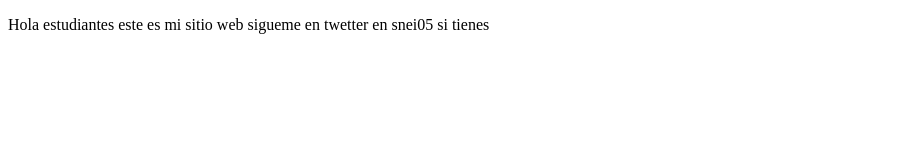
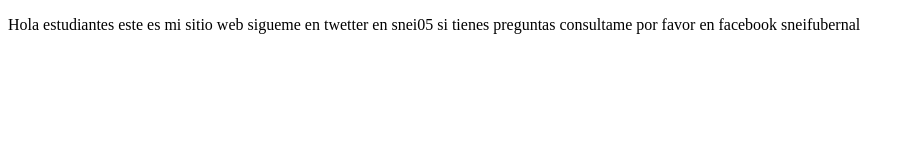
Before and after one commit to snei04/protectDemoCursoPrework, a plain HTML site: page index.html in a window 1280 px wide. Shown: the whole page, without its empty margins (0-913 px from the left). Drawn offline with Linux system fonts and the light colour scheme.

Commit message:
cambios agramos sitio de facebook

```diff
--- a/index.html
+++ b/index.html
@@ -9,7 +9,7 @@
 <body>
   <p>
       Hola estudiantes este es mi sitio web sigueme en twetter en snei05
-      si tienes
+      si tienes preguntas consultame por favor en facebook sneifubernal
   </p>
 </body>
 </html>
```
